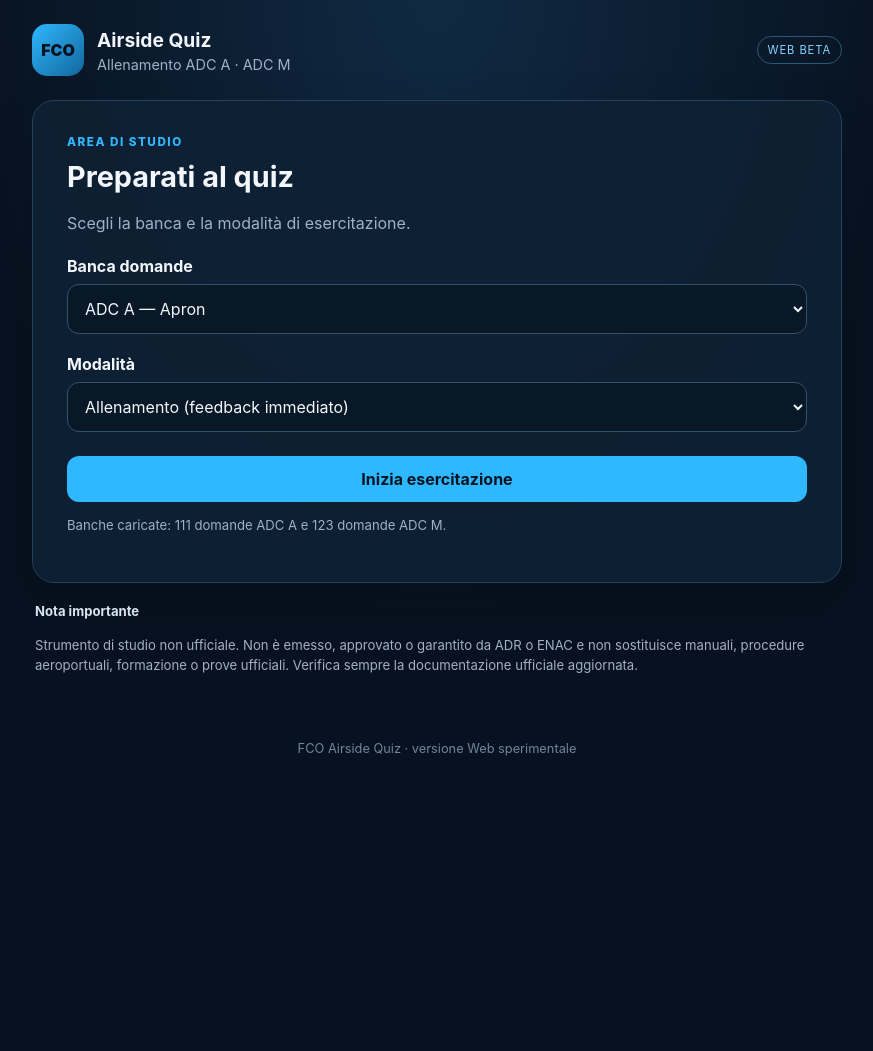
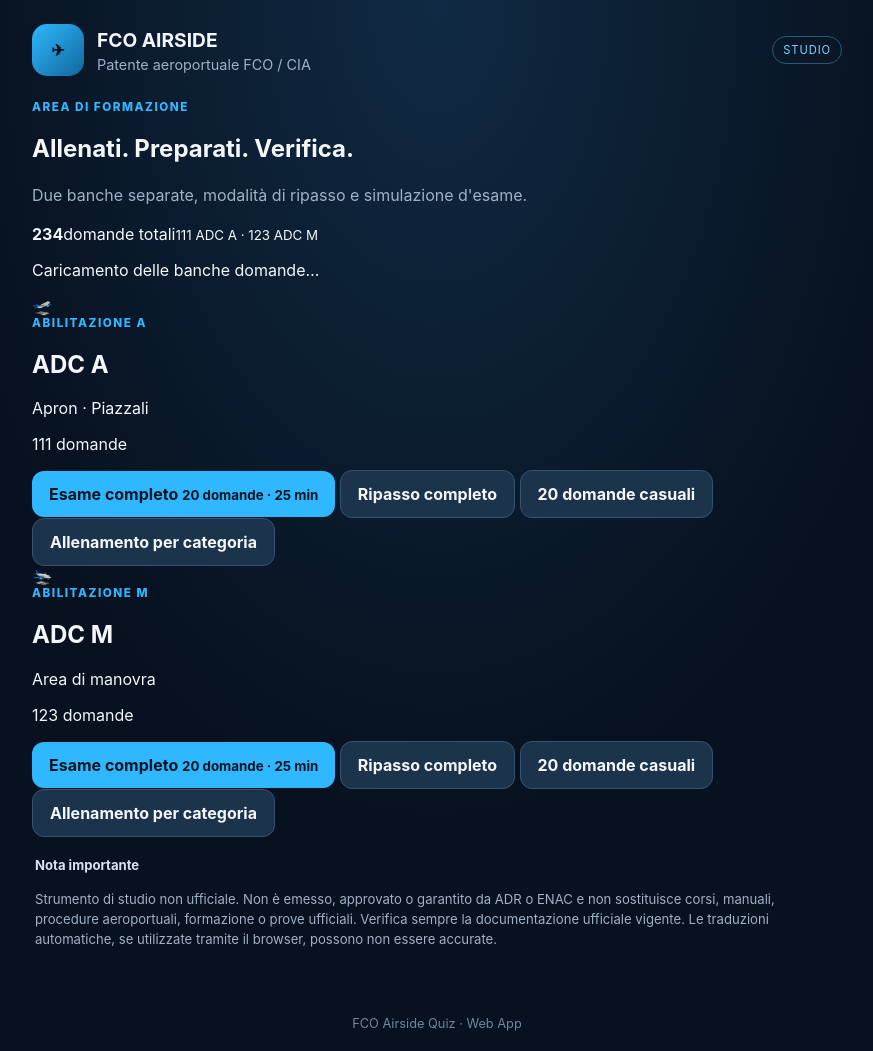
Before and after one commit to mauriziopaladini-netizen/fco-airside-quiz, a web app: page / in a window 1280 px wide. Shown: the whole page, without its empty margins (203-1076 px from the left). Before the commit the page ends 756 px from the top, so only its background shows below. Run offline with its HTML, style and script files only (its server is not run), Linux system fonts and the light colour scheme; data that the repository does not hold is empty.

Commit message:
Upgrade web quiz interface: webapp/index.html

```diff
--- a/webapp/index.html
+++ b/webapp/index.html
@@ -2,26 +2,67 @@
 <html lang="it">
 <head>
   <meta charset="utf-8"><meta name="viewport" content="width=device-width,initial-scale=1">
-  <meta name="theme-color" content="#07111f"><meta name="description" content="FCO Airside Quiz: esercitazione di studio ADC A e ADC M.">
-  <title>FCO Airside Quiz — Web</title><link rel="stylesheet" href="styles.css">
+  <meta name="theme-color" content="#07111f"><meta name="description" content="FCO Airside Quiz - allenamento ADC A e ADC M.">
+  <title>FCO Airside Quiz</title><link rel="stylesheet" href="styles.css">
 </head>
 <body>
-  <header class="top"><div class="brand-mark">FCO</div><div><h1>Airside Quiz</h1><p>Allenamento ADC A · ADC M</p></div><span class="version">WEB BETA</span></header>
+  <header class="top">
+    <div class="brand-mark">✈</div>
+    <div class="brand-copy"><h1>FCO AIRSIDE</h1><p>Patente aeroportuale FCO / CIA</p></div>
+    <span class="version">STUDIO</span>
+  </header>
   <main id="app">
-    <section class="panel" id="setup">
-      <p class="eyebrow">AREA DI STUDIO</p><h2>Preparati al quiz</h2><p class="muted">Scegli la banca e la modalità di esercitazione.</p>
-      <label for="bank">Banca domande</label><select id="bank"><option value="a">ADC A — Apron</option><option value="m">ADC M — Area di manovra</option></select>
-      <label for="mode">Modalità</label><select id="mode"><option value="training">Allenamento (feedback immediato)</option><option value="exam">Simulazione esame (20 domande · 25 minuti)</option><option value="random">Domande casuali (10 domande)</option><option value="category">Esercitazione per categoria</option></select>
-      <div id="categoryWrap" hidden><label for="category">Categoria</label><select id="category"></select></div>
-      <button id="start" class="primary">Inizia esercitazione</button><p id="loadStatus" class="small muted">Caricamento banche domande…</p>
+    <section class="hero">
+      <p class="eyebrow">AREA DI FORMAZIONE</p>
+      <h2>Allenati. Preparati. Verifica.</h2>
+      <p class="muted">Due banche separate, modalità di ripasso e simulazione d'esame.</p>
+      <div class="bank-total"><strong>234</strong><span>domande totali</span><small>111 ADC A · 123 ADC M</small></div>
+      <p id="loadStatus" class="load-status">Caricamento delle banche domande…</p>
     </section>
-    <section class="panel quiz-panel" id="quiz" hidden>
-      <div class="quiz-meta"><span id="progress">Domanda 1</span><span id="timer" class="timer" hidden>25:00</span></div>
-      <div class="progress-track"><div id="progressBar"></div></div><p id="categoryLabel" class="eyebrow"></p><h2 id="questionText">Domanda</h2><div id="options" class="options"></div><div id="feedback" class="feedback" hidden></div>
-      <div class="actions"><button id="quit" class="secondary">Esci</button><button id="next" class="primary" disabled>Conferma risposta</button></div>
+    <section class="bank-grid" aria-label="Banche domande">
+      <article class="bank-card">
+        <div class="bank-icon">🛫</div><p class="eyebrow">ABILITAZIONE A</p><h2>ADC A</h2><p class="bank-sub">Apron · Piazzali</p>
+        <p class="bank-count">111 <span>domande</span></p>
+        <div class="bank-actions">
+          <button class="primary" data-action="exam" data-bank="a">Esame completo <small>20 domande · 25 min</small></button>
+          <button class="secondary" data-action="all" data-bank="a">Ripasso completo</button>
+          <button class="secondary" data-action="random" data-bank="a">20 domande casuali</button>
+          <button class="secondary" data-action="categories" data-bank="a">Allenamento per categoria</button>
+        </div>
+      </article>
+      <article class="bank-card">
+        <div class="bank-icon">🛬</div><p class="eyebrow">ABILITAZIONE M</p><h2>ADC M</h2><p class="bank-sub">Area di manovra</p>
+        <p class="bank-count">123 <span>domande</span></p>
+        <div class="bank-actions">
+          <button class="primary" data-action="exam" data-bank="m">Esame completo <small>20 domande · 25 min</small></button>
+          <button class="secondary" data-action="all" data-bank="m">Ripasso completo</button>
+          <button class="secondary" data-action="random" data-bank="m">20 domande casuali</button>
+          <button class="secondary" data-action="categories" data-bank="m">Allenamento per categoria</button>
+        </div>
+      </article>
     </section>
-    <section class="panel" id="results" hidden><p class="eyebrow">RISULTATO</p><h2 id="resultTitle">Esercitazione completata</h2><div class="score-ring"><strong id="score">0/0</strong><span>risposte corrette</span></div><p id="resultMessage" class="muted"></p><div id="review" class="review"></div><button id="again" class="primary">Torna alla schermata iniziale</button></section>
-    <section class="disclaimer"><strong>Nota importante</strong><p>Strumento di studio non ufficiale. Non è emesso, approvato o garantito da ADR o ENAC e non sostituisce manuali, procedure aeroportuali, formazione o prove ufficiali. Verifica sempre la documentazione ufficiale aggiornata.</p></section>
+    <section id="categoryPanel" class="panel" hidden>
+      <div class="section-heading"><div><p class="eyebrow">ALLENAMENTO MIRATO</p><h2 id="categoryTitle">Scegli una categoria</h2></div><button id="categoryBack" class="text-button">← Indietro</button></div>
+      <div id="categoryList" class="category-list"></div>
+    </section>
+    <section id="quizPanel" class="panel quiz-panel" hidden>
+      <div class="quiz-top"><div><p class="eyebrow" id="quizBank">ADC A</p><h2 id="quizMode">Allenamento</h2></div><div class="timer" id="timer" hidden>25:00</div></div>
+      <div class="progress-info"><span id="progress">Domanda 1 di 20</span><span id="categoryLabel"></span></div>
+      <div class="progress-track"><div id="progressBar"></div></div>
+      <h3 id="questionText"></h3><div id="options" class="options"></div>
+      <div id="feedback" class="feedback" hidden></div>
+      <div class="quiz-actions"><button id="quit" class="secondary">Esci</button><button id="next" class="primary" disabled>Conferma risposta</button></div>
+    </section>
+    <section id="resultsPanel" class="panel results-panel" hidden>
+      <p class="eyebrow">RIEPILOGO</p><h2 id="resultTitle">Risultato</h2>
+      <div class="result-score"><strong id="score">0/20</strong><span id="percentage">0%</span></div>
+      <p id="resultMessage" class="muted"></p>
+      <div id="categoryStats" class="category-stats"></div>
+      <div id="reviewErrors"></div>
+      <div class="result-actions"><button id="retry" class="primary">Riprova</button><button id="home" class="secondary">Torna alla home</button></div>
+    </section>
+    <section class="disclaimer"><strong>Nota importante</strong><p>Strumento di studio non ufficiale. Non è emesso, approvato o garantito da ADR o ENAC e non sostituisce corsi, manuali, procedure aeroportuali, formazione o prove ufficiali. Verifica sempre la documentazione ufficiale vigente. Le traduzioni automatiche, se utilizzate tramite il browser, possono non essere accurate.</p></section>
   </main>
-  <footer>FCO Airside Quiz · versione Web sperimentale</footer><script src="app.js"></script>
+  <footer>FCO Airside Quiz · Web App</footer>
+  <script src="app.js"></script>
 </body></html>
```
